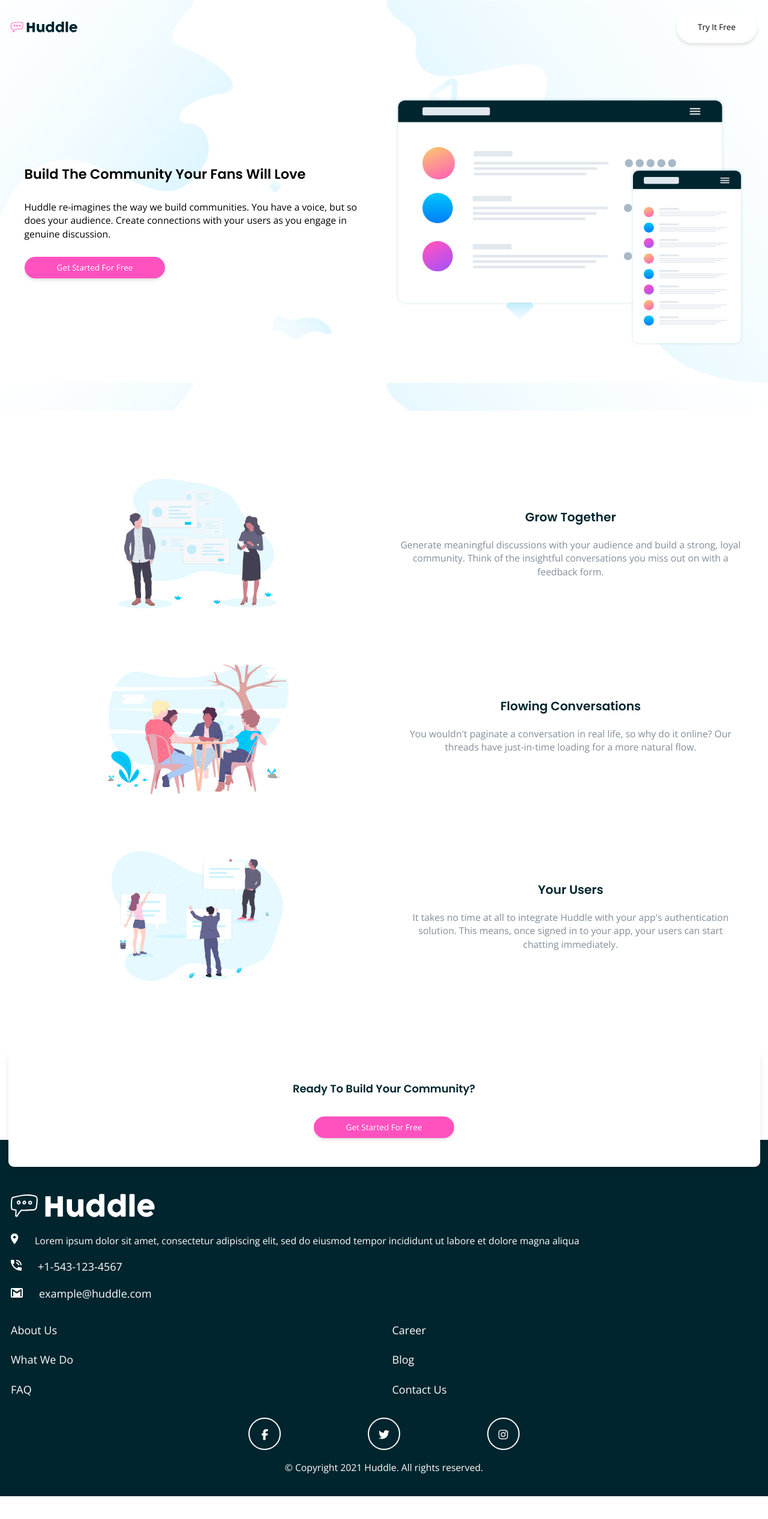
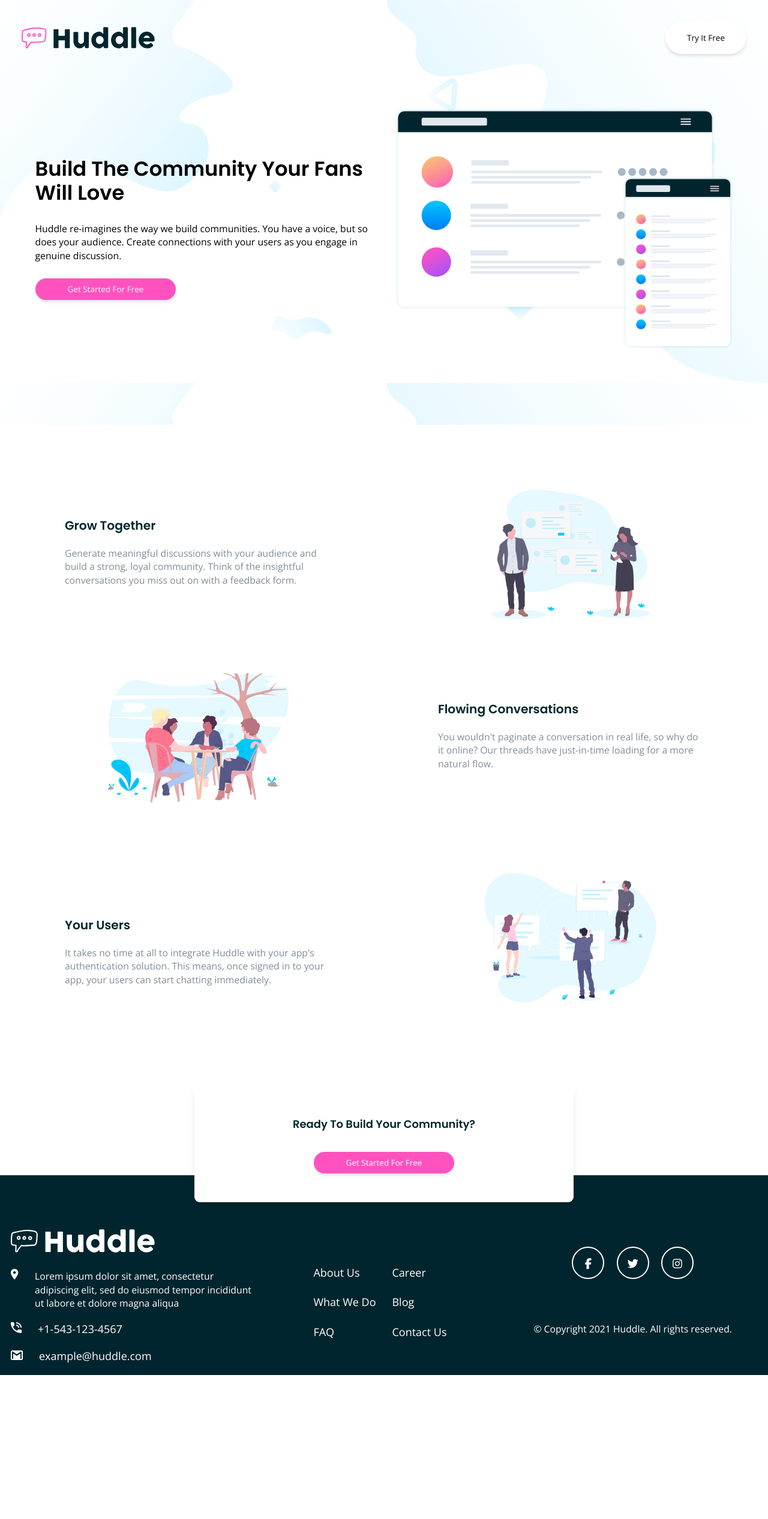
Before and after one commit to epalacio/fem-8-huddle-landing-page, a React (Create React App) app: page / in a window 1280 px wide. Shown: the top 2532 px of the page at 60% size. After the commit the page ends 2292 px from the top, so only its background shows below. Built offline with nearby package versions, Linux system fonts and the light colour scheme.

Commit message:
completed the design for larger screens, added changes for feature section in regards to order

```diff
--- a/src/App.js
+++ b/src/App.js
@@ -13,7 +13,6 @@ const App = () => (
     <Features/>
     <Community/>
     <Footer/>
-    <Content/>
   </Fragment>
 );
 
--- a/src/components/Community.js
+++ b/src/components/Community.js
@@ -4,7 +4,7 @@ import { BrowserRouter as Router, Link} from "react-router-dom";
 const Community = () => {
     return (
         <Router>
-        <div className="rounded-lg shadow-lg text-center mx-3 py-12 relative bg-white -mb-10">
+        <div className="rounded-lg shadow-lg text-center mx-3 lg:mx-40 xl:mx-72 py-12 relative bg-white -mb-10">
             <h3 className="text-base pb-8 text-darkCyan">Ready To Build Your Community?</h3>
             <Link className="text-white rounded-full bg-pinkEsp px-12 py-2 text-xs shadow-md" to='/'>Get Started For Free</Link>
         </div>
--- a/src/components/Features.js
+++ b/src/components/Features.js
@@ -11,34 +11,43 @@ const Features = () => {
             title: 'Grow Together',
             content: 'Generate meaningful discussions with your audience and build a strong, loyal community. Think of the insightful conversations you miss out on with a feedback form.',
             img: together,
-            alt: 'Illustration. Two people side by side looking at each other'
+            alt: 'Illustration. Two people side by side looking at each other',
+            imgClass: "order-2",
+            contentClass: "order-1 lg: mx-14"
         },
         {
             title: 'Flowing Conversations',
             content: 'You wouldn\'t paginate a conversation in real life, so why do it online? Our threads have just-in-time loading for a more natural flow.',
             img: conversation,
-            alt: 'Illustration. Four people sitting on a table outdoors'
+            alt: 'Illustration. Four people sitting on a table outdoors',
+            imgClass: "order-1",
+            contentClass: "order-2 lg: mx-14"
         },
         {
             title: 'Your Users',
             content: 'It takes no time at all to integrate Huddle with your app\'s authentication solution. This means, once signed in to your app, your users can start chatting immediately.',
             img: users,
-            alt: 'Illustration. Three people holding and showing their presentations'
+            alt: 'Illustration. Three people holding and showing their presentations',
+            imgClass: "order-2",
+            contentClass: "order-1 my-12 lg: mx-14"
         },
     ];
 
+    const defImg = "max-h-48 m-auto "
+
     const mappedFeatures = features.map((feature, index) =>
         <div key={index} className="my-20 sm:grid sm:grid-cols-2">
-            <img  className="max-h-48 m-auto" src={feature.img} alt="logo"/>
+            <img  className={defImg + feature.imgClass} src={feature.img} alt="logo"/>
             <Content
                 featureTitle={feature.title}
                 featureContent={feature.content}
+                featureClass={feature.contentClass}
             />
         </div>
     )
 
     return (
-        <div className="p-4 text-center">
+        <div className="p-4 text-center lg:text-left">
             {mappedFeatures}
         </div>
     );
--- a/src/components/Footer.js
+++ b/src/components/Footer.js
@@ -8,7 +8,7 @@ import logo2 from '../img/logo2.svg';
 
 const Footer = () => {
     return (
-        <div className="text-white bg-darkCyan pt-20 px-4 ">
+        <div className="text-white bg-darkCyan pt-20 px-4 xl:grid xl:grid-cols-3 xl:items-center justify-items-center">
             <div>
                 <img className="mb-6" src={logo2} alt=""/>
                  <div className="flex items-baseline mb-4">
@@ -38,7 +38,7 @@ const Footer = () => {
                 </ul>
             </div>
             <div className="text-center text-sm">
-                <ul className="grid grid-cols-3 text-center justify-items-center mb-4 mx-12 sm:mx-20 lg:mx-52 xl:mx-72">
+                <ul className="grid grid-cols-3 text-center justify-items-center mb-4 mx-12 xl:mb-16">
                     <li className="border-white border-2 p-2 rounded-full w-12 h-12 text-center"><i className="pt-2 fab fa-facebook-f"></i></li>
                     <li className="border-white border-2 p-2 rounded-full w-12 h-12 text-center"><i className="pt-2 fab fa-twitter"></i></li>
                     <li className="border-white border-2 p-2 rounded-full w-12 h-12 text-center"><i className="pt-2 fab fa-instagram"></i></li>
--- a/src/components/Hero.js
+++ b/src/components/Hero.js
@@ -7,14 +7,14 @@ import mockups from '../img/illustration-mockups.svg'
 const Hero = () => {
     return (
         <Router>
-        <div className="bg-contain bg-hero-mobile sm:bg-hero-desktop p-4">
+        <div className="bg-contain bg-hero-mobile sm:bg-hero-desktop p-4 xl:p-8">
             <div className="flex justify-between items-center">
-                <img className="max-h-4" src={logo} alt="Text bubble in pink plus word Huddle"/>
+                <img className="max-h-4 xl:max-h-8" src={logo} alt="Text bubble in pink plus word Huddle"/>
                 <Link className="rounded-full bg-white px-8 py-4 text-xs shadow-md text-center" to='/'>Try It Free</Link>
             </div>
             <div className="my-20 px-5 text-center grid gap-8 sm:grid-cols-2">
                 <div className="flex flex-col justify-center text-left">
-                    <h2 className="font-bold text-xl ">Build The Community Your Fans Will Love</h2>
+                    <h2 className="font-bold text-xl lg:text-3xl">Build The Community Your Fans Will Love</h2>
                     <p className="text-sm py-6">Huddle re-imagines the way we build communities. You have a voice, but so does your audience. Create connections with your users as you engage in genuine discussion.</p>
                     <Link className="self-start text-white rounded-full bg-pinkEsp px-12 py-2 text-xs shadow-md" to='/'>Get Started For Free</Link>
                 </div>
--- a/src/components/subComponents/Content.js
+++ b/src/components/subComponents/Content.js
@@ -1,7 +1,8 @@
 const Content = (props) => {
+
     return (
-        <div className="my-12">
-            <h3 className="text-lg mb-4 text-darkCyan">{props.featureTitle}</h3>
+        <div className={props.featureClass}>
+            <h3 className="text-lg mb-4 text-darkCyan lg:px-6 lg:pt-10">{props.featureTitle}</h3>
             <p className="text-sm px-6 text-grayBlue font-normal">{props.featureContent}</p>
         </div>
     );
```
